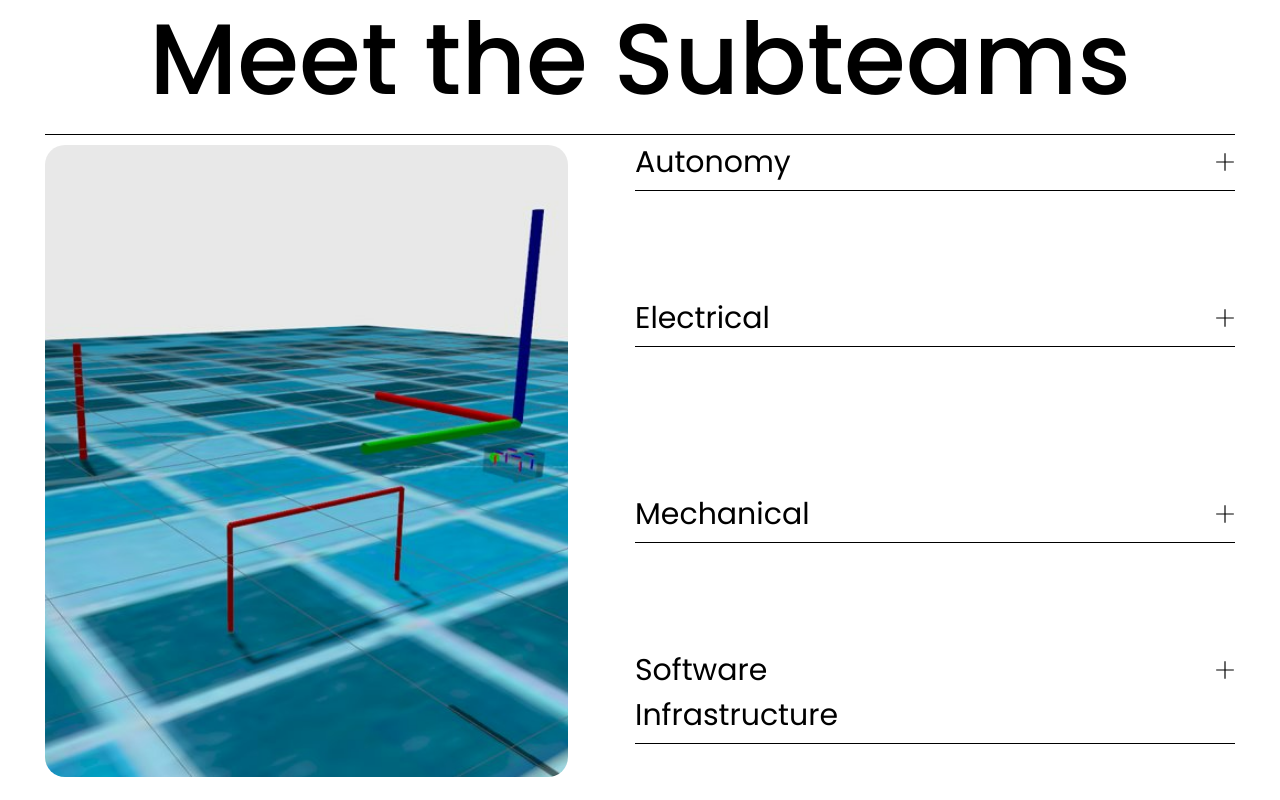
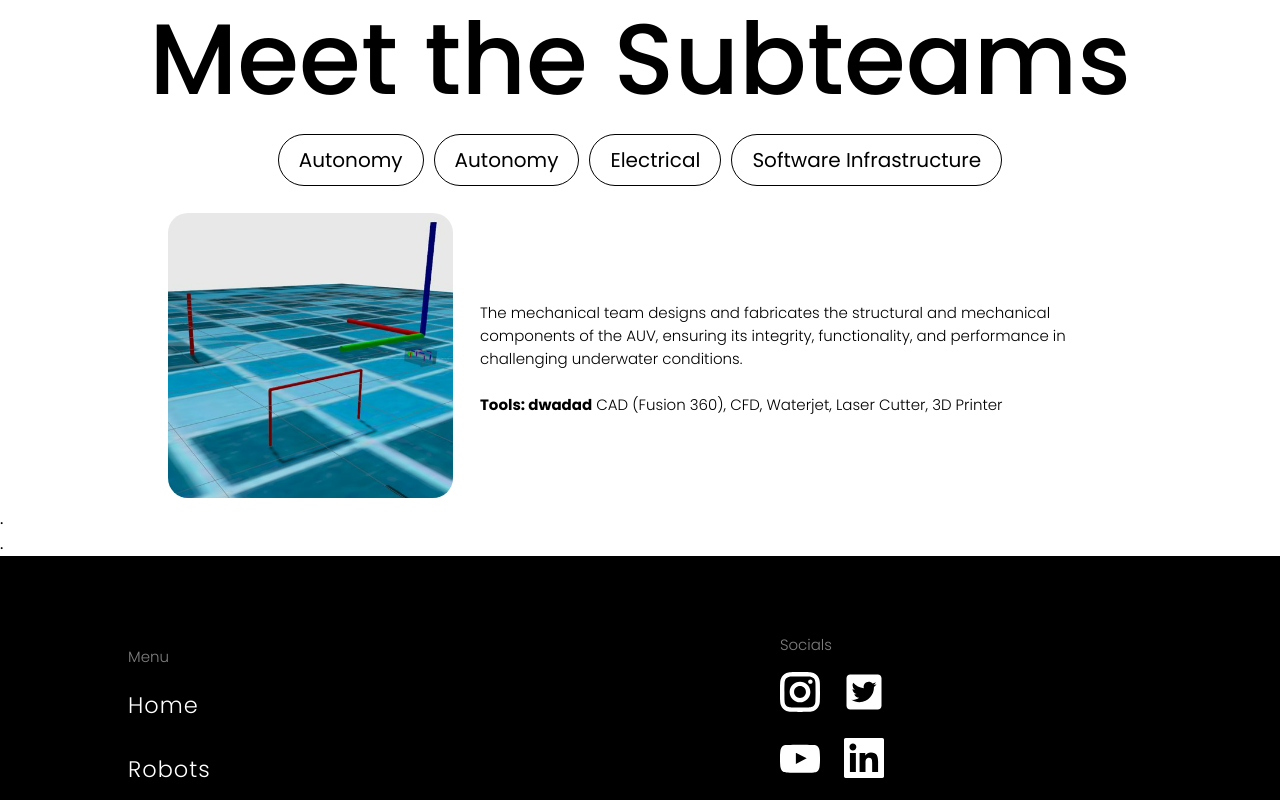
Before and after one commit to Dillon-Barnes/robosub_website, a React (Vite) app in the folder robosubs_website/client/: page / in a window 1280 px wide. Shown: the part 1800-2600 px from the top of the page. Built offline with nearby package versions, Linux system fonts and the light colour scheme.

Commit message:
Changed layout of subteam dropdowns to buttons.

```diff
--- a/robosubs_website/client/src/components/home/Subteam.tsx
+++ b/robosubs_website/client/src/components/home/Subteam.tsx
@@ -1,85 +1,54 @@
-import React, { useReducer, useRef } from "react";
-import { initialState, reducer } from "./about_reducer.ts";
-import { dropdown_content_style_close } from "./about_inline_style.ts";
+import React, { useState } from "react";
 import {
     image_style_mechanical,
     image_style_electrical,
     image_style_software,
     image_style_software_infrastructures,
-} from "./Subteam_Image_style.ts";
-import { SubteamDropdown } from "./SubteamDropdown";
+} from "./Subteam_Image_style";
+
+const subteams = [
+    { name: "Autonomy", description: "The mechanical team designs and fabricates the structural and mechanical components of the AUV, ensuring its integrity, functionality, and performance in challenging underwater conditions.", tools: "CAD (Fusion 360), CFD, Waterjet, Laser Cutter, 3D Printer", imageStyle: image_style_software },
+    { name: "Autonomy", description: "The objective of our autonomy team is to design the autonomous code that runs onboard the submarine. The team uses ROS2 (Robot Operating System 2), which is an open source set of Python/C++ libraries specifically geared for robotics software development.", tools: "ROS, ORCA4, Gazebo, C++", imageStyle: image_style_electrical },
+    { name: "Electrical", description: "The electrical team is responsible for taking all of the software commands and turning them into actions that the motors and other components of the submarine can execute. Our focus this season was primarily researching and looking at previous RoboSub teams’ electrical layouts, acquiring the electrical components that we plan on using, and designing a power distribution board for the submarine.", tools: "Fusion 360, Nvidia Xavier AGX, Stereo Labs Zed Camera", imageStyle: image_style_mechanical },
+    { name: "Software Infrastructure", description: "...", tools: "...", imageStyle: image_style_software_infrastructures },
+];
 
 export const Subteam: React.FC = () => {
-    const [state, dispatch] = useReducer(reducer, initialState);
-    const imageState = useRef(image_style_software);
+    const [activeIndex, setActiveIndex] = useState(0);
+    const active = subteams[activeIndex];
 
     return (
         <div className="Subteam" id="Subteam">
             <div className="Subteam_header">
                 <h1>Meet the Subteams</h1>
             </div>
+
             <div className="Subteam_Content">
-                <div className="dropdown_image">
-                    <div
-                        className="dropdown_image_inner"
-                        style={imageState.current}
-                    ></div>
+                <div className="subteamButtons">
+                    {subteams.map((team, index) => (
+                        <button
+                            key={team.name}
+                            className={`subteamButton ${activeIndex === index ? "active" : ""}`}
+                            onClick={() => setActiveIndex(index)}
+                        >
+                            {team.name}
+                        </button>
+                    ))}
                 </div>
-                <div className="dropdowns">
-                    <SubteamDropdown
-                        name="Autonomy"
-                        description="The objective of our autonomy team is to design the autonomous code that runs onboard the submarine. The team uses ROS2 (Robot Operating System 2), which is an open source set of Python/C++ libraries specifically geared for robotics software development."
-                        tools="ROS, Gazebo, Python, C++"
-                        imageStyle={image_style_software}
-                        stateStyle={state.software}
-                        buttonStyle={state.software_btn}
-                        dispatchTypeOpen={1}
-                        dispatchTypeClose={5}
-                        imageState={imageState}
-                        dispatch={dispatch}
-                        dropdownContentStyleClose={dropdown_content_style_close}
-                    />
-                    <SubteamDropdown
-                        name="Electrical"
-                        description="The electrical team is responsible for taking all of the software commands and turning them into actions that the motors and other components of the submarine can execute. Our focus this season was primarily researching and looking at previous RoboSub teams’ electrical layouts, acquiring the electrical components that we plan on using, and designing a power distribution board for the submarine."
-                        tools="Fusion 360, Nvidia Xavier AGX, Stereo Labs Zed Camera"
-                        imageStyle={image_style_electrical}
-                        stateStyle={state.electrical}
-                        buttonStyle={state.electrical_btn}
-                        dispatchTypeOpen={2}
-                        dispatchTypeClose={5}
-                        imageState={imageState}
-                        dispatch={dispatch}
-                        dropdownContentStyleClose={dropdown_content_style_close}
-                    />
-                    <SubteamDropdown
-                        name="Mechanical"
-                        description="The mechanical team designs and fabricates the structural and mechanical components of the AUV, ensuring its integrity, functionality, and performance in challenging underwater conditions."
-                        tools="CAD (Fusion 360), CFD, Waterjet, Laser Cutter, 3D Printer"
-                        imageStyle={image_style_mechanical}
-                        stateStyle={state.mechanical}
-                        buttonStyle={state.mechanical_btn}
-                        dispatchTypeOpen={3}
-                        dispatchTypeClose={5}
-                        imageState={imageState}
-                        dispatch={dispatch}
-                        dropdownContentStyleClose={dropdown_content_style_close}
-                    />
-                    <SubteamDropdown
-                        name="Software Infrastructure"
-                        description="The Software Infrastructure subteam's goal is to build tools for Illini Robosubs to utilize. As of right now, our team is setting up the team website, documentation page, and Illini Robosubs administration page."
-                        tools="ReactJS, Typescript, Vite, CSS, NestJS, NodeJS, MongoDB, WikiJS, Docker, NginX"
-                        imageStyle={image_style_software_infrastructures}
-                        stateStyle={state.software_infrastructure}
-                        buttonStyle={state.software_infrastructure_btn}
-                        dispatchTypeOpen={4}
-                        dispatchTypeClose={5}
-                        imageState={imageState}
-                        dispatch={dispatch}
-                        dropdownContentStyleClose={dropdown_content_style_close}
-                    />
+
+                <div className="imageAndText">
+                    <div className="subteam_image_container">
+                        <div className="imageInner" style={active.imageStyle}></div>
+                    </div>
+                    <div className="subteam_text_container">
+                        <p>{active.description}</p>
+                        <br />
+                        <p><strong>Tools: dwadad</strong> {active.tools}</p>
+                    </div>
                 </div>
             </div>
+            <div>.</div>
+            <div>. </div>
         </div>
     );
 };
--- a/robosubs_website/client/src/components/home/SubteamDropdown.tsx
+++ /dev/null
@@ -1,60 +0,0 @@
-import React from "react";
-import { TfiPlus } from "react-icons/tfi";
-
-interface SubteamDropdownProps {
-    name: string;
-    description: string;
-    tools: string;
-    imageStyle: React.CSSProperties;
-    stateStyle: React.CSSProperties;
-    buttonStyle: React.CSSProperties;
-    dispatchTypeOpen: number;
-    dispatchTypeClose: number;
-    imageState: React.MutableRefObject<React.CSSProperties>;
-    dispatch: React.Dispatch<any>;
-    dropdownContentStyleClose: React.CSSProperties;
-}
-
-export const SubteamDropdown: React.FC<SubteamDropdownProps> = ({
-    name,
-    description,
-    tools,
-    imageStyle,
-    stateStyle,
-    buttonStyle,
-    dispatchTypeOpen,
-    dispatchTypeClose,
-    imageState,
-    dispatch,
-    dropdownContentStyleClose,
-}) => {
-    return (
-        <button
-            className="subteam_dropdown"
-            onClick={() => {
-                imageState.current = imageStyle;
-                stateStyle === dropdownContentStyleClose
-                    ? dispatch({ type: dispatchTypeOpen })
-                    : dispatch({ type: dispatchTypeClose });
-            }}
-        >
-            <div className="subteam_dropdown_inner">
-                <div className="subteam_title">
-                    <div className="dropdown_header_container">
-                        <p>{name}</p>
-                    </div>
-                    <div className="dropdown_icon_container">
-                        <p>
-                            <TfiPlus style={buttonStyle} />
-                        </p>
-                    </div>
-                </div>
-                <div className="subteam_content" style={stateStyle}>
-                    <p>{description}</p>
-                    <br />
-                    <p>Tools: {tools}</p>
-                </div>
-            </div>
-        </button>
-    );
-};
--- a/robosubs_website/client/src/components/home/Subteam_Image_style.ts
+++ b/robosubs_website/client/src/components/home/Subteam_Image_style.ts
@@ -1,5 +1,4 @@
 export const image_style_mechanical = {
-    marginTop: "10px",
     height: "95%",
     width: "95%",
     borderRadius: "20px",
@@ -10,7 +9,6 @@ export const image_style_mechanical = {
     border: "none"
 }
 export const image_style_electrical = {
-    marginTop: "10px",
     height: "95%",
     width: "95%",
     borderRadius: "20px",
@@ -21,7 +19,6 @@ export const image_style_electrical = {
     border: "none"
 }
 export const image_style_software = {
-    marginTop: "10px",
     height: "95%",
     width: "95%",
     borderRadius: "20px",
@@ -32,7 +29,6 @@ export const image_style_software = {
     border: "none"
 }
 export const image_style_software_infrastructures = {
-    marginTop: "10px",
     height: "95%",
     width: "95%",
     borderRadius: "20px",
--- a/robosubs_website/client/src/components/home/home.css
+++ b/robosubs_website/client/src/components/home/home.css
@@ -184,35 +184,90 @@
 .Subteam_Content {
     width: 100%;
     display: flex;
+    flex-direction: column;
     justify-content: center;
 }
-.dropdowns {
-    min-height: fit-content;
+
+.subteamButtons {
+    display: flex;
+    flex-direction: row;
+    gap: 10px;
+    justify-content: center;
+    flex-wrap: wrap;
+    margin-bottom: 20px;
+
+
+    transition: background-color 0.3s;
+  }
+
+  .subteamButton {
+    color: rgb(0, 0, 0);
+    background-color: rgb(255, 255, 255);
+    border: 1.5px solid rgb(0, 0, 0);
+    font-size: 20px;
+    font-weight: 400;
+    display:flex;
+    justify-content: center;
+    flex-direction: row;
+    box-shadow: 0 0 0 white inset;
+    transition: 0.5s;
+    opacity: 1;
+    padding: 10px 20px;
+    border-radius: 50px;
+  }
+  .robot_control a{
+    opacity: 1;
+    }
+
+  .subteamButton:hover {
+    color: rgb(229, 229, 229);
+    background-color: rgb(0, 0, 0);
+    border: 1.5px solid rgb(0, 0, 0);
+    font-size: 20px;
+    font-weight: 400;
+    display:flex;
+    justify-content: center;
+    flex-direction: row;
+    box-shadow: 0 0 0 white inset;
+    transition: 0.5s;
+    opacity: 1;
+    padding: 10px 20px;
+    border-radius: 50px;
+    cursor: pointer;
+  }
+
+  .imageAndText {
+    display: flex;
+    flex-direction: row;
+    justify-content: center;
+    gap: 20px;
+  }
+
+  .subteam_image_container {
+    display: flex;
+    justify-content: center; /* Center horizontally */
+    align-items: center; /* Center vertically */
+    width: 100%; /* Allow the container to take up full width */
+    max-width: 300px; /* Optional: Restrict the maximum width */
     height: auto;
+
+
+    min-height: 300px;
+  }
+
+  .subteam_text_container {
     width: 50%;
-    border-top: 0.25px solid black;
-}
-.subteam_dropdown {
-    min-height: fit-content;
-    height: auto;
-    width: 100%;
-    background-color: white;
-    border-left: none;
-    border-right: none;
-    border-top: none;
-    border-bottom: none;
-    cursor: pointer;
-    transition: 0.5s;
-    padding-left: 20px;
-    padding-right: 20px;
-    transform: translateX(20px);
-    border-radius: 20px;
-}
-.subteam_dropdown_inner {
-    height: 100%;
-    width: 100%;
-    border-bottom: 0.25px solid black;
-}
+    display: flex;
+    flex-direction: column;
+
+    align-items: flex-start;
+    justify-content: center;
+    font-size: 15px;
+    font-weight: 300;
+    margin-top: 5px;
+  }
+
+
 .subteam_title {
     padding-top: 5px;
     padding-bottom: 5px;
```
Also changed, not shown: 2 other files (tests, documents, lock files or other folders).
